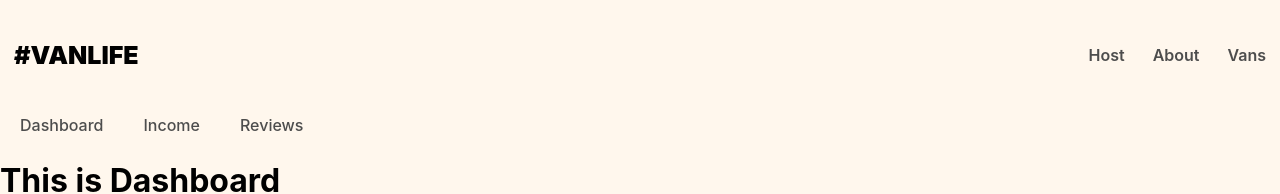
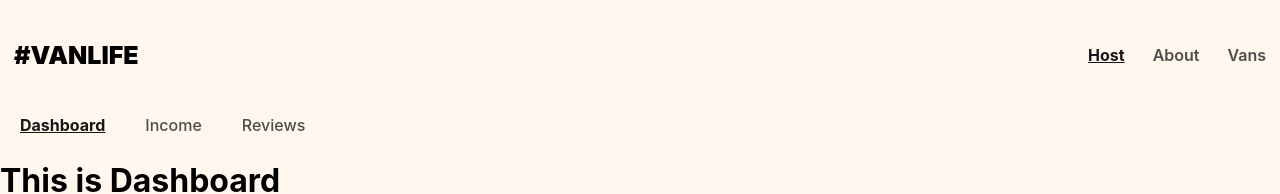
Before and after one commit to Atlagic/van-life, a React (Vite) app: page /host in a window 1280 px wide. Shown: the top 194 px of the page. Built offline with nearby package versions, Linux system fonts and the light colour scheme; what miragejs would draw is missing.

Commit message:
Switching from using Link to NavLink so we can determine if the current link is active

```diff
--- a/src/components/HostLayout.jsx
+++ b/src/components/HostLayout.jsx
@@ -1,12 +1,12 @@
-import {Link, Outlet} from 'react-router-dom';
+import { NavLink, Outlet } from 'react-router-dom';
 
 export default function HostLayout() {
     return (
         <>
             <nav className="host-nav">
-                <Link to="/host">Dashboard</Link>
-                <Link to="/host/income">Income</Link>
-                <Link to="/host/reviews">Reviews</Link>
+                <NavLink className={({isActive}) => isActive ? 'active-link' : null } end to="/host">Dashboard</NavLink>
+                <NavLink className={({isActive}) => isActive ? 'active-link' : null } to="/host/income">Income</NavLink>
+                <NavLink className={({isActive}) => isActive ? 'active-link' : null } to="/host/reviews">Reviews</NavLink>
             </nav>
             <Outlet />
         </>
--- a/src/components/Navbar.jsx
+++ b/src/components/Navbar.jsx
@@ -1,11 +1,11 @@
-import {Link, Route} from "react-router-dom";
+import { NavLink } from "react-router-dom";
 
 export default function Navbar() {
     return (
         <nav>
-            <Link to="/host">Host</Link>
-            <Link to="/about">About</Link>
-            <Link to="/vans">Vans</Link>
+            <NavLink className={({isActive}) => isActive ? 'active-link' : null } to="/host">Host</NavLink>
+            <NavLink className={({isActive}) => isActive ? 'active-link' : null } to="/about">About</NavLink>
+            <NavLink className={({isActive}) => isActive ? 'active-link' : null } to="/vans">Vans</NavLink>
         </nav>
     )
 }
--- a/src/index.css
+++ b/src/index.css
@@ -151,6 +151,7 @@ footer {
   padding-inline: 32px;
   padding-bottom: 32px;
   margin-inline: 27px;
+  margin-bottom: 27px;
   border-radius: 5px;
 }
 
@@ -177,6 +178,7 @@ footer {
   justify-items: center;
   gap: 34px;
   margin-top: 57px;
+  margin-bottom: 37px;
 }
 
 @media screen and (max-width: 450px) {
@@ -314,6 +316,7 @@ i[class*='van-type-'] {
   display: flex;
 }
 
+
 .host-nav a {
   text-decoration: none;
   color: #4D4D4D;
@@ -321,8 +324,20 @@ i[class*='van-type-'] {
   padding: 5px 20px;
 }
 
+.host-nav a.active-link {
+  font-weight: bold;
+  text-decoration: underline;
+  color: #161616;
+}
+
 .host-nav a:hover {
   color: #161616;
   text-decoration: underline;
   font-weight: 600;
 }
+
+.active-link {
+  font-weight: bold;
+  text-decoration: underline;
+  color: #161616;
+}
```
